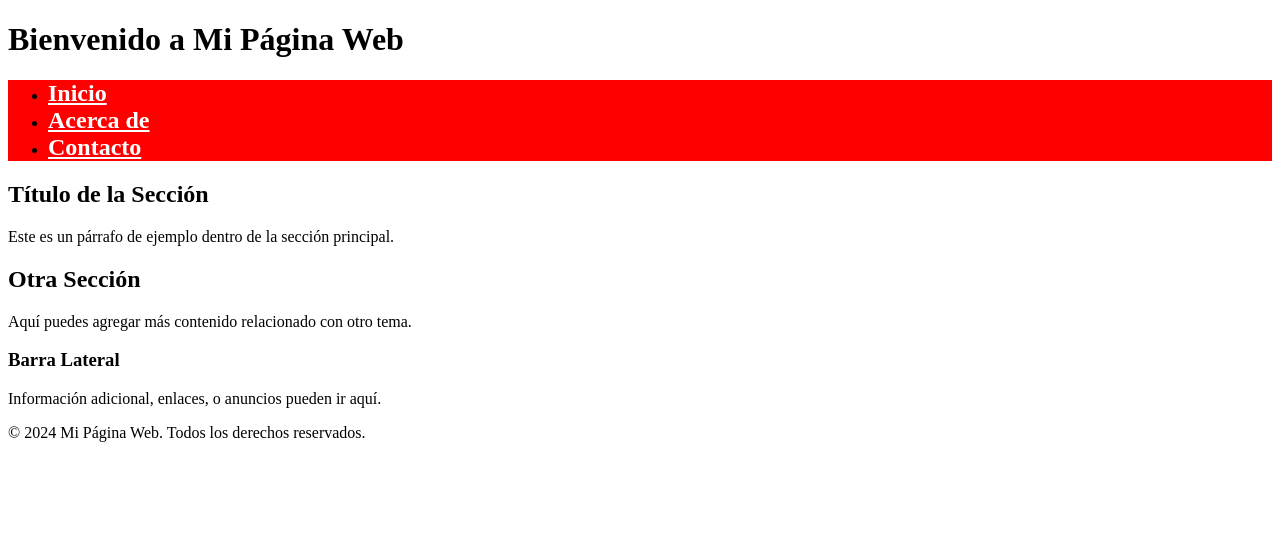
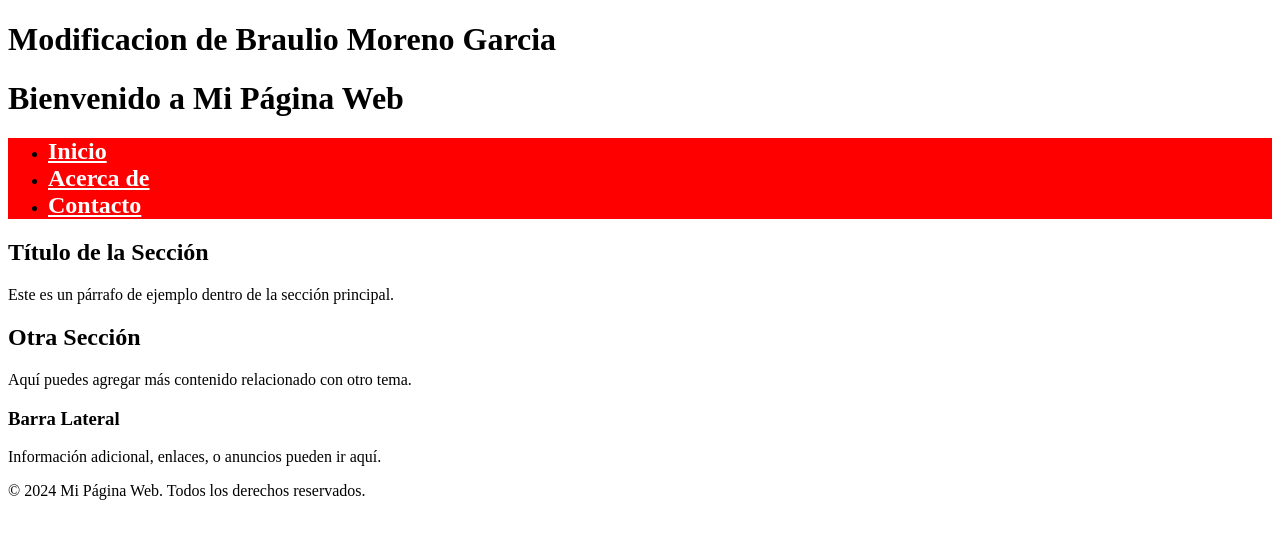
Before and after one commit to Redgnar05/NuestraPagHTML, a plain HTML site: page index.html in a window 1280 px wide. Drawn offline with Linux system fonts and the light colour scheme.

Commit message:
Update index.html
modification by Moreno Garcia

```diff
--- a/index.html
+++ b/index.html
@@ -6,6 +6,7 @@
     <title>Mi Página Web</title>
 </head>
 <body>
+    <h1>Modificacion de Braulio Moreno Garcia </h1>
 
     <!-- Encabezado de la página -->
     <header>
```
